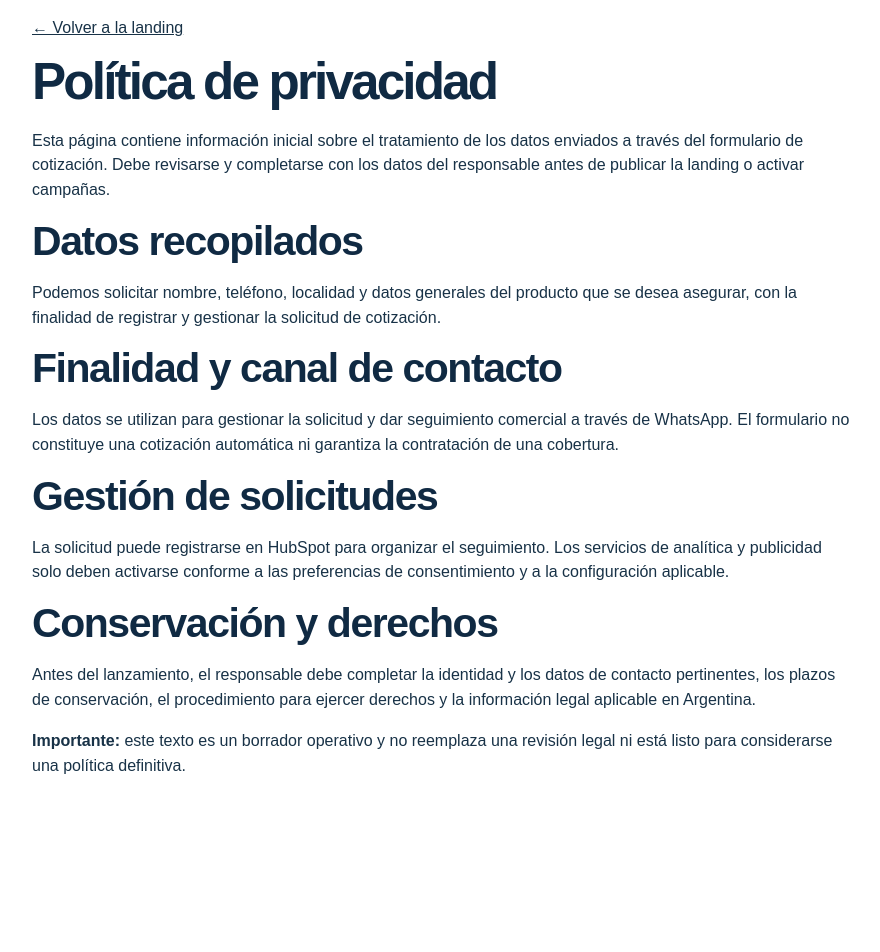
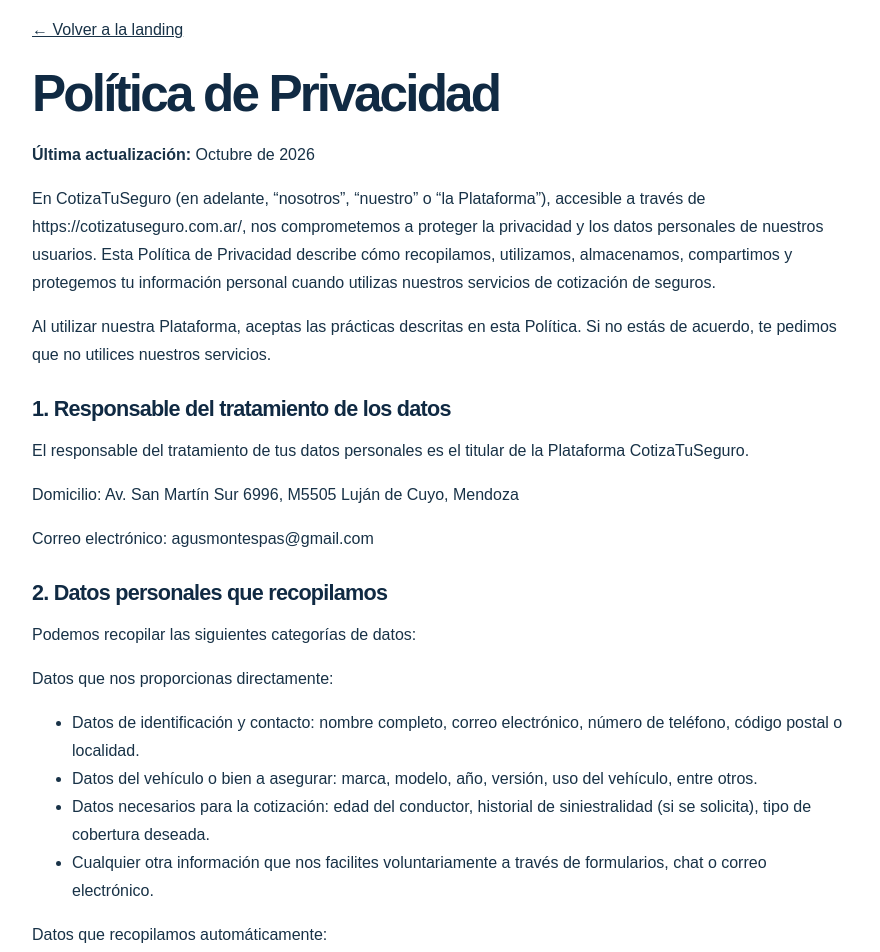
Before and after one commit to popnegro/cotizatuseguro, a Next.js app: page /privacidad in a window 1280 px wide. Shown: the part 60-1012 px from the top of the page, without its empty margins (198-1078 px from the left). Before the commit the page ends 930 px from the top, so only its background shows below. Built offline with nearby package versions, Linux system fonts and the light colour scheme.

Commit message:
feat: incorporar politica de privacidad al branch PMV

```diff
--- a/app/privacidad/page.tsx
+++ b/app/privacidad/page.tsx
@@ -2,26 +2,218 @@ import Link from "next/link";
 import type { Metadata } from "next";
 
 export const metadata: Metadata = {
-  title: "Política de privacidad | Agustín Montes",
-  description: "Información sobre el tratamiento de datos enviados para solicitar una cotización de seguros a Agustín Montes.",
+  title: "Política de Privacidad | CotizaTuSeguro",
+  description:
+    "Política de privacidad sobre la recopilación, el uso y la protección de los datos personales en CotizaTuSeguro.",
   alternates: { canonical: "/privacidad" },
   openGraph: {
-    title: "Política de privacidad | Agustín Montes",
-    description: "Información sobre el tratamiento de datos de solicitudes de cotización.",
+    title: "Política de Privacidad | CotizaTuSeguro",
+    description:
+      "Información sobre el tratamiento de datos personales en CotizaTuSeguro.",
     type: "website",
-    locale: "es_AR"
-  }
+    locale: "es_AR",
+  },
 };
 
+const sections = [
+  {
+    title: "1. Responsable del tratamiento de los datos",
+    paragraphs: [
+      "El responsable del tratamiento de tus datos personales es el titular de la Plataforma CotizaTuSeguro.",
+      "Domicilio: Av. San Martín Sur 6996, M5505 Luján de Cuyo, Mendoza",
+      "Correo electrónico: agusmontespas@gmail.com",
+    ],
+  },
+  {
+    title: "2. Datos personales que recopilamos",
+    paragraphs: [
+      "Podemos recopilar las siguientes categorías de datos:",
+      "Datos que nos proporcionas directamente:",
+    ],
+    lists: [
+      [
+        "Datos de identificación y contacto: nombre completo, correo electrónico, número de teléfono, código postal o localidad.",
+        "Datos del vehículo o bien a asegurar: marca, modelo, año, versión, uso del vehículo, entre otros.",
+        "Datos necesarios para la cotización: edad del conductor, historial de siniestralidad (si se solicita), tipo de cobertura deseada.",
+        "Cualquier otra información que nos facilites voluntariamente a través de formularios, chat o correo electrónico.",
+      ],
+    ],
+    after: [
+      "Datos que recopilamos automáticamente:",
+    ],
+    listsAfter: [
+      [
+        "Datos de navegación e identificadores técnicos: dirección IP, tipo de navegador, dispositivo, sistema operativo, páginas visitadas, tiempo de permanencia y cookies.",
+        "Datos de uso de la Plataforma para mejorar la experiencia del usuario.",
+      ],
+    ],
+    end: [
+      "No recopilamos datos sensibles (como datos de salud, ideología, religión u origen racial) salvo que sean estrictamente necesarios y con tu consentimiento explícito.",
+    ],
+  },
+  {
+    title: "3. Finalidades del tratamiento",
+    paragraphs: [
+      "Utilizamos tus datos personales para las siguientes finalidades:",
+    ],
+    lists: [
+      [
+        "Generar cotizaciones de seguros personalizadas.",
+        "Contactarte para enviarte las cotizaciones, aclarar dudas o dar seguimiento a tu solicitud.",
+        "Gestionar la relación comercial y, en su caso, facilitar la contratación del seguro con las aseguradoras correspondientes.",
+        "Mejorar nuestros servicios, analizar el uso de la Plataforma y realizar estudios estadísticos (de forma agregada y anonimizada cuando sea posible).",
+        "Cumplir con obligaciones legales y regulatorias aplicables.",
+        "Enviar comunicaciones comerciales o informativas sobre productos y servicios relacionados, siempre que hayas dado tu consentimiento o exista una base legal que lo permita. Podrás oponerte en cualquier momento.",
+      ],
+    ],
+  },
+  {
+    title: "4. Base legal del tratamiento",
+    paragraphs: ["El tratamiento de tus datos se fundamenta en:"],
+    lists: [
+      [
+        "La ejecución de medidas precontractuales a tu solicitud (generación de cotizaciones).",
+        "Tu consentimiento (cuando sea requerido, por ejemplo para comunicaciones comerciales o cookies no esenciales).",
+        "El cumplimiento de obligaciones legales.",
+        "Nuestro interés legítimo en mejorar la Plataforma y prevenir fraudes, siempre que no prevalezcan tus derechos y libertades.",
+      ],
+    ],
+  },
+  {
+    title: "5. Compartir datos con terceros",
+    paragraphs: ["Podemos compartir tus datos personales con:"],
+    lists: [
+      [
+        "Compañías aseguradoras y intermediarios de seguros para poder generarte cotizaciones y gestionar eventuales contrataciones.",
+        "Proveedores de servicios tecnológicos (hosting, herramientas de análisis, envío de correos, pasarelas de pago, etc.) que actúan como encargados del tratamiento bajo contratos que garantizan la confidencialidad y seguridad.",
+        "Autoridades competentes cuando exista una obligación legal o requerimiento judicial.",
+      ],
+    ],
+    end: [
+      "No vendemos ni alquilamos tus datos personales a terceros con fines comerciales ajenos a la prestación de nuestros servicios.",
+    ],
+  },
+  {
+    title: "6. Transferencias internacionales",
+    paragraphs: [
+      "En caso de que alguno de nuestros proveedores se encuentre fuera de tu país de residencia, nos aseguraremos de que existan garantías adecuadas (cláusulas contractuales tipo, decisiones de adecuación u otros mecanismos válidos) para proteger tus datos.",
+    ],
+  },
+  {
+    title: "7. Conservación de los datos",
+    paragraphs: [
+      "Conservaremos tus datos personales durante el tiempo necesario para cumplir con las finalidades descritas y, posteriormente, durante los plazos legalmente exigidos para atender posibles responsabilidades o reclamaciones. Una vez finalizados dichos plazos, procederemos a su eliminación o anonimización segura.",
+    ],
+  },
+  {
+    title: "8. Cookies y tecnologías similares",
+    paragraphs: [
+      "Utilizamos cookies propias y de terceros para el funcionamiento técnico de la Plataforma, análisis de uso y, en su caso, publicidad. Puedes configurar tus preferencias de cookies a través del banner de consentimiento o de la configuración de tu navegador. Para más información, consulta nuestra Política de Cookies (si existe una sección específica).",
+    ],
+  },
+  {
+    title: "9. Derechos de los usuarios",
+    paragraphs: [
+      "De acuerdo con la legislación aplicable en materia de protección de datos (incluyendo, según corresponda, la normativa local de tu país), tienes derecho a:",
+    ],
+    lists: [
+      [
+        "Acceder a tus datos personales.",
+        "Rectificar datos inexactos o incompletos.",
+        "Solicitar la supresión de tus datos (“derecho al olvido”).",
+        "Oponerte al tratamiento.",
+        "Solicitar la limitación del tratamiento.",
+        "Portabilidad de los datos.",
+        "Retirar el consentimiento en cualquier momento (sin afectar la licitud del tratamiento previo).",
+        "Presentar una reclamación ante la autoridad de control competente.",
+      ],
+    ],
+    end: [
+      "Para ejercer cualquiera de estos derechos, envíanos una solicitud a agusmontespas@gmail.com adjuntando una copia de tu documento de identidad o medio equivalente que permita verificarte.",
+    ],
+  },
+  {
+    title: "10. Seguridad de la información",
+    paragraphs: [
+      "Implementamos medidas técnicas y organizativas adecuadas para proteger tus datos personales contra el acceso no autorizado, pérdida, alteración o destrucción. Sin embargo, ningún sistema es 100 % seguro; por ello, te recomendamos también adoptar buenas prácticas de seguridad (no compartir contraseñas, utilizar conexiones seguras, etc.).",
+    ],
+  },
+  {
+    title: "11. Menores de edad",
+    paragraphs: [
+      "Nuestros servicios no están dirigidos a menores de 18 años. No recopilamos intencionadamente datos de menores. Si detectamos que hemos recibido datos de un menor sin el consentimiento parental correspondiente, procederemos a eliminarlos.",
+    ],
+  },
+  {
+    title: "12. Modificaciones a esta Política",
+    paragraphs: [
+      "Podemos actualizar esta Política de Privacidad en cualquier momento. La versión vigente será siempre la publicada en esta página, con indicación de la fecha de la última actualización. Te recomendamos revisarla periódicamente. El uso continuado de la Plataforma después de cualquier cambio implica la aceptación de la nueva versión.",
+    ],
+  },
+  {
+    title: "13. Contacto",
+    paragraphs: [
+      "Si tienes dudas, comentarios o deseas ejercer tus derechos en relación con esta Política de Privacidad, puedes contactarnos en:",
+      "Correo: agusmontespas@gmail.com",
+      "Domicilio: Av. San Martín Sur 6996, M5505 Luján de Cuyo, Mendoza",
+    ],
+  },
+];
+
 export default function PrivacyPage() {
-  return <main className="section"><div className="container" style={{ maxWidth: 820 }}>
-    <Link href="/">← Volver a la landing</Link>
-    <h1 style={{ fontSize: "clamp(2rem,5vw,3.2rem)" }}>Política de privacidad</h1>
-    <p>Esta página contiene información inicial sobre el tratamiento de los datos enviados a través del formulario de cotización. Debe revisarse y completarse con los datos del responsable antes de publicar la landing o activar campañas.</p>
-    <h2>Datos recopilados</h2><p>Podemos solicitar nombre, teléfono, localidad y datos generales del producto que se desea asegurar, con la finalidad de registrar y gestionar la solicitud de cotización.</p>
-    <h2>Finalidad y canal de contacto</h2><p>Los datos se utilizan para gestionar la solicitud y dar seguimiento comercial a través de WhatsApp. El formulario no constituye una cotización automática ni garantiza la contratación de una cobertura.</p>
-    <h2>Gestión de solicitudes</h2><p>La solicitud puede registrarse en HubSpot para organizar el seguimiento. Los servicios de analítica y publicidad solo deben activarse conforme a las preferencias de consentimiento y a la configuración aplicable.</p>
-    <h2>Conservación y derechos</h2><p>Antes del lanzamiento, el responsable debe completar la identidad y los datos de contacto pertinentes, los plazos de conservación, el procedimiento para ejercer derechos y la información legal aplicable en Argentina.</p>
-    <p><strong>Importante:</strong> este texto es un borrador operativo y no reemplaza una revisión legal ni está listo para considerarse una política definitiva.</p>
-  </div></main>;
+  return (
+    <main className="section">
+      <article
+        className="container privacy-policy"
+        style={{ maxWidth: 820, lineHeight: 1.75 }}
+      >
+        <Link href="/">← Volver a la landing</Link>
+        <h1 style={{ fontSize: "clamp(2rem,5vw,3.2rem)", marginTop: 24 }}>
+          Política de Privacidad
+        </h1>
+        <p><strong>Última actualización:</strong> Octubre de 2026</p>
+        <p>
+          En CotizaTuSeguro (en adelante, “nosotros”, “nuestro” o “la
+          Plataforma”), accesible a través de https://cotizatuseguro.com.ar/,
+          nos comprometemos a proteger la privacidad y los datos personales de
+          nuestros usuarios. Esta Política de Privacidad describe cómo
+          recopilamos, utilizamos, almacenamos, compartimos y protegemos tu
+          información personal cuando utilizas nuestros servicios de cotización
+          de seguros.
+        </p>
+        <p>
+          Al utilizar nuestra Plataforma, aceptas las prácticas descritas en
+          esta Política. Si no estás de acuerdo, te pedimos que no utilices
+          nuestros servicios.
+        </p>
+
+        {sections.map((section) => (
+          <section key={section.title} style={{ marginTop: 28 }}>
+            <h2 style={{ fontSize: "1.35rem", marginBottom: 12 }}>
+              {section.title}
+            </h2>
+            {section.paragraphs.map((paragraph) => (
+              <p key={paragraph}>{paragraph}</p>
+            ))}
+            {section.lists?.map((items, index) => (
+              <ul key={index}>
+                {items.map((item) => <li key={item}>{item}</li>)}
+              </ul>
+            ))}
+            {section.after?.map((paragraph) => (
+              <p key={paragraph}>{paragraph}</p>
+            ))}
+            {section.listsAfter?.map((items, index) => (
+              <ul key={index}>
+                {items.map((item) => <li key={item}>{item}</li>)}
+              </ul>
+            ))}
+            {section.end?.map((paragraph) => (
+              <p key={paragraph}>{paragraph}</p>
+            ))}
+          </section>
+        ))}
+      </article>
+    </main>
+  );
 }
```
